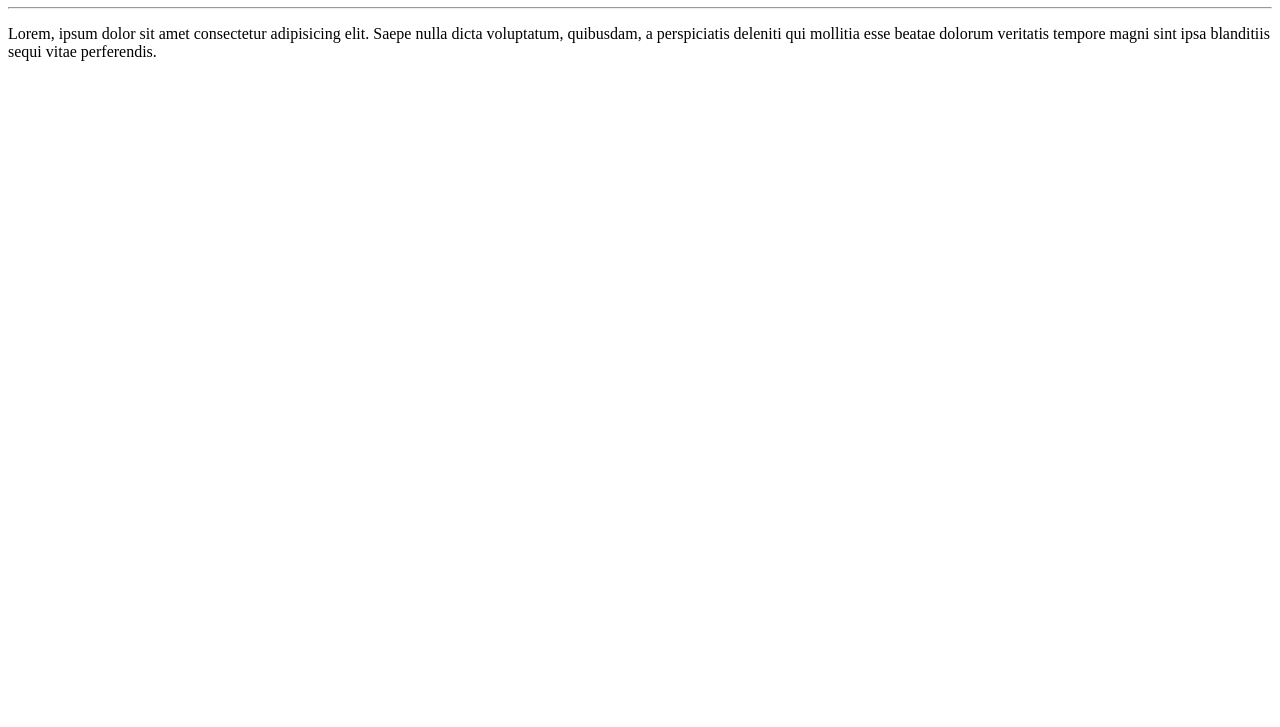
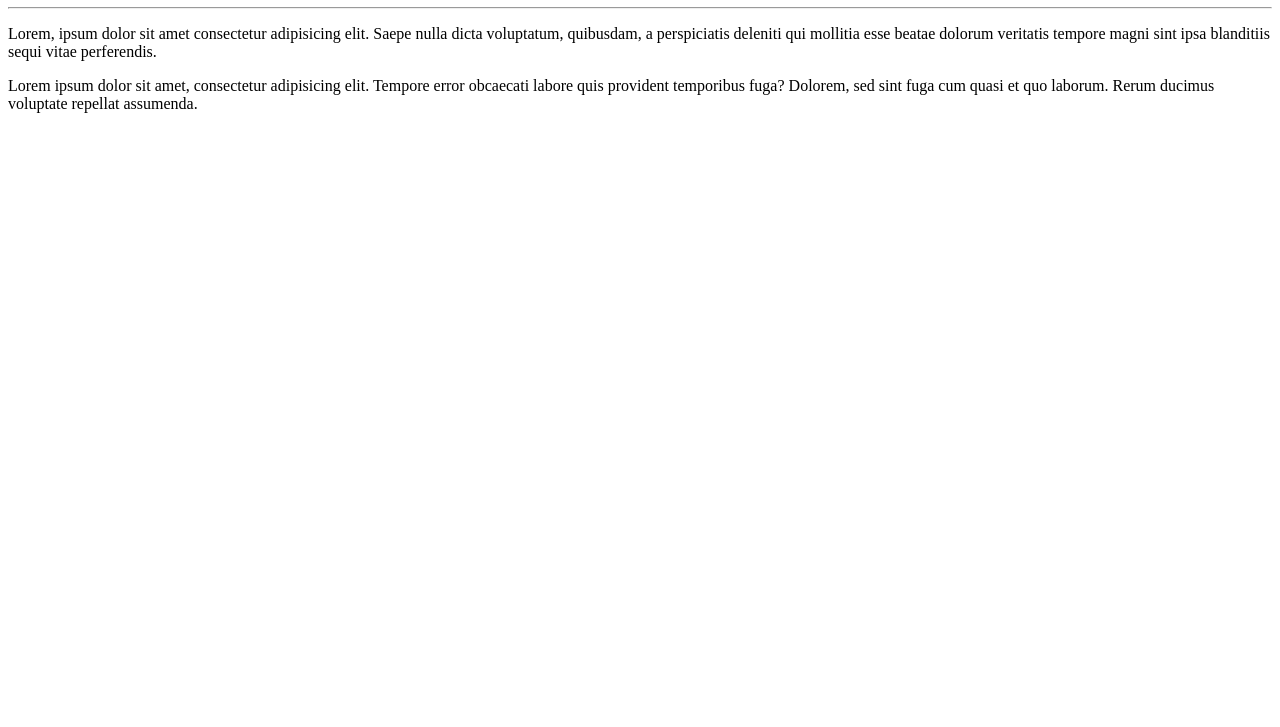
Before and after one commit to AlanBaptista83/Ola-Mundo, a plain HTML site: page site-exemplo/index.html in a window 1280 px wide. Shown: the part 73-800 px from the top of the page. Drawn offline with Linux system fonts and the light colour scheme.

Commit message:
adicionei um paragrafo

```diff
--- a/site-exemplo/index.html
+++ b/site-exemplo/index.html
@@ -11,5 +11,6 @@
     <p>
         Lorem, ipsum dolor sit amet consectetur adipisicing elit. Saepe nulla dicta voluptatum, quibusdam, a perspiciatis deleniti qui mollitia esse beatae dolorum veritatis tempore magni sint ipsa blanditiis sequi vitae perferendis.
     </p>
+    <p>Lorem ipsum dolor sit amet, consectetur adipisicing elit. Tempore error obcaecati labore quis provident temporibus fuga? Dolorem, sed sint fuga cum quasi et quo laborum. Rerum ducimus voluptate repellat assumenda.</p>
 </body>
 </html>
```
